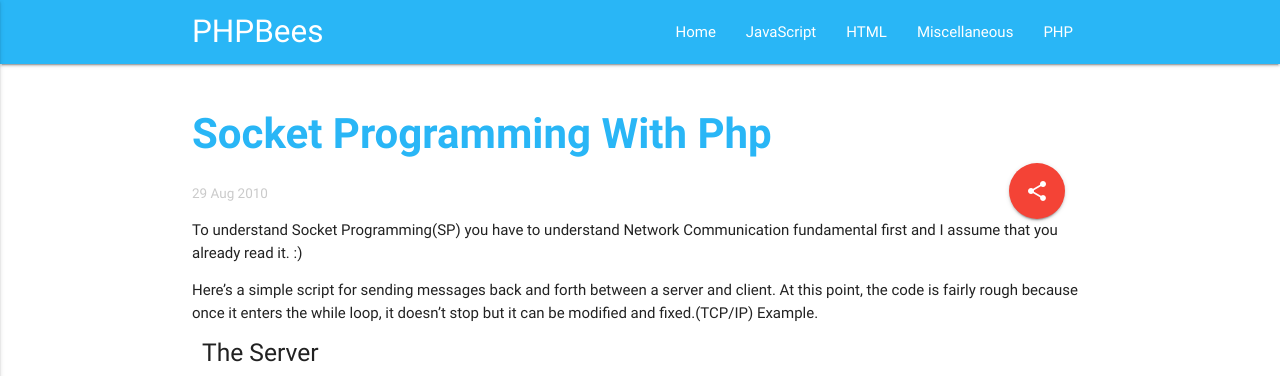
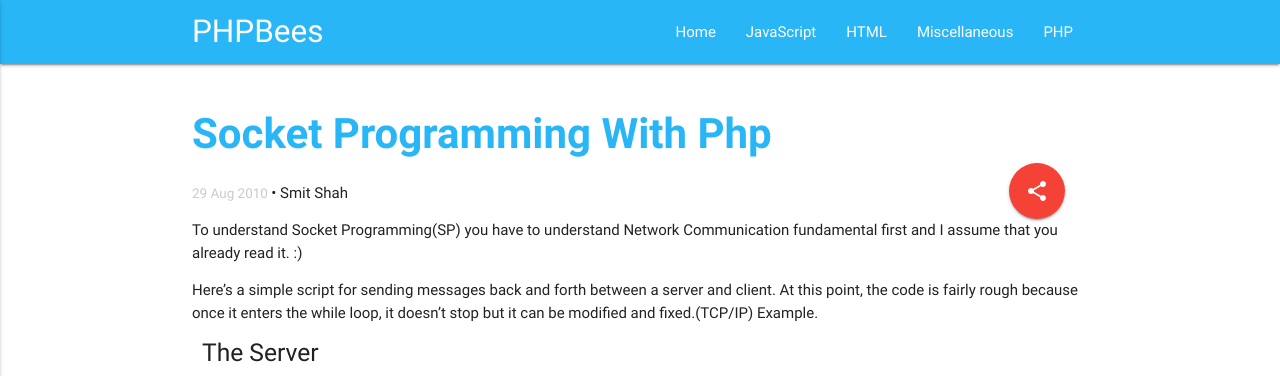
Before and after one commit to smitshah81/phpbees.com, a Jekyll site: the page built from _posts/2010-08-29-socket-programming-with-php.markdown, in a window 1280 px wide. Shown: the top 376 px of the page. Built offline with Jekyll 4.4.1, drawn with Linux system fonts in a browser that asks for light colours; our own code applies the rules of GitHub Pages for plain Markdown files; comment, search, counter and statistics services are not loaded.

Commit message:
Updated Socket Programming With Php

```diff
--- a/_posts/2010-08-29-socket-programming-with-php.markdown
+++ b/_posts/2010-08-29-socket-programming-with-php.markdown
@@ -5,6 +5,7 @@
 - php
 tags:
 - Socket Programming
+author: Smit Shah
 ---
 
 To understand Socket Programming(SP) you have to understand Network Communication fundamental first and I assume that you already read it. :)
```
